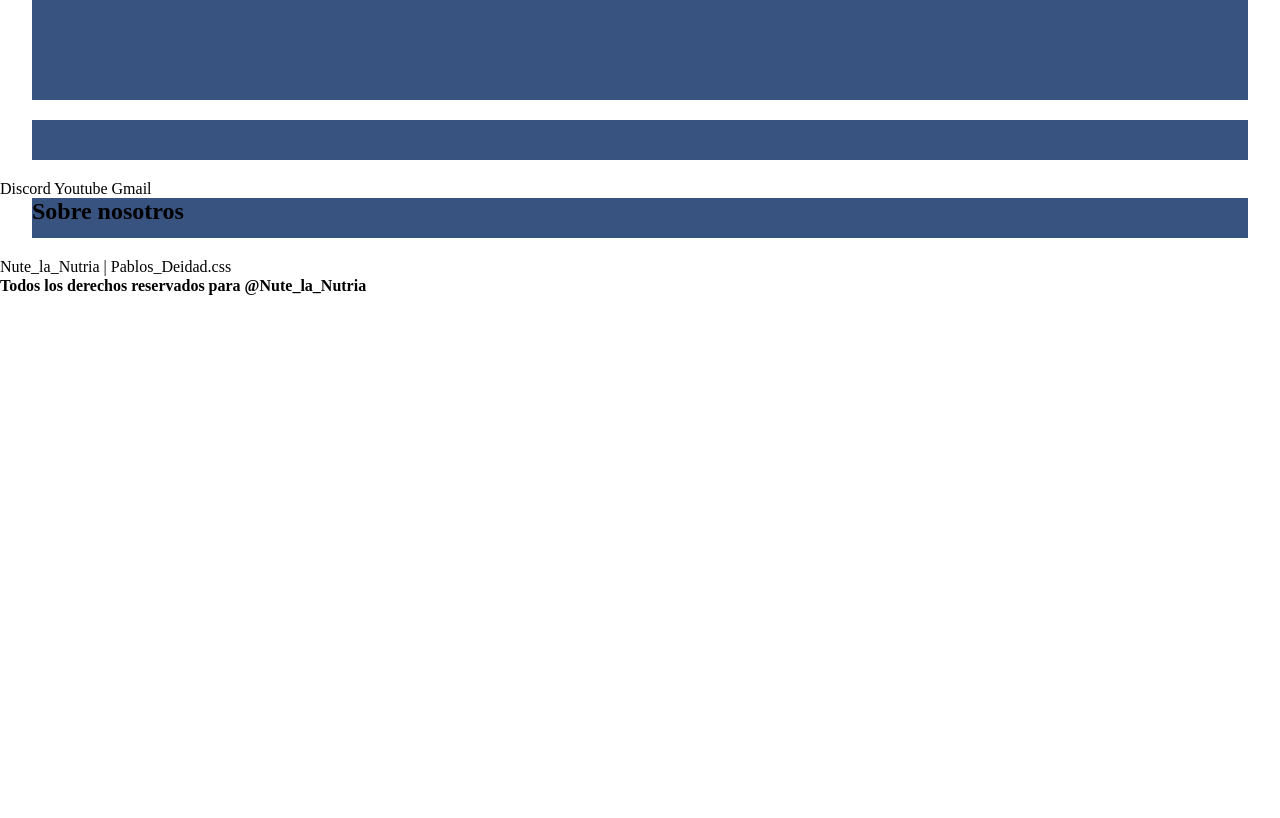
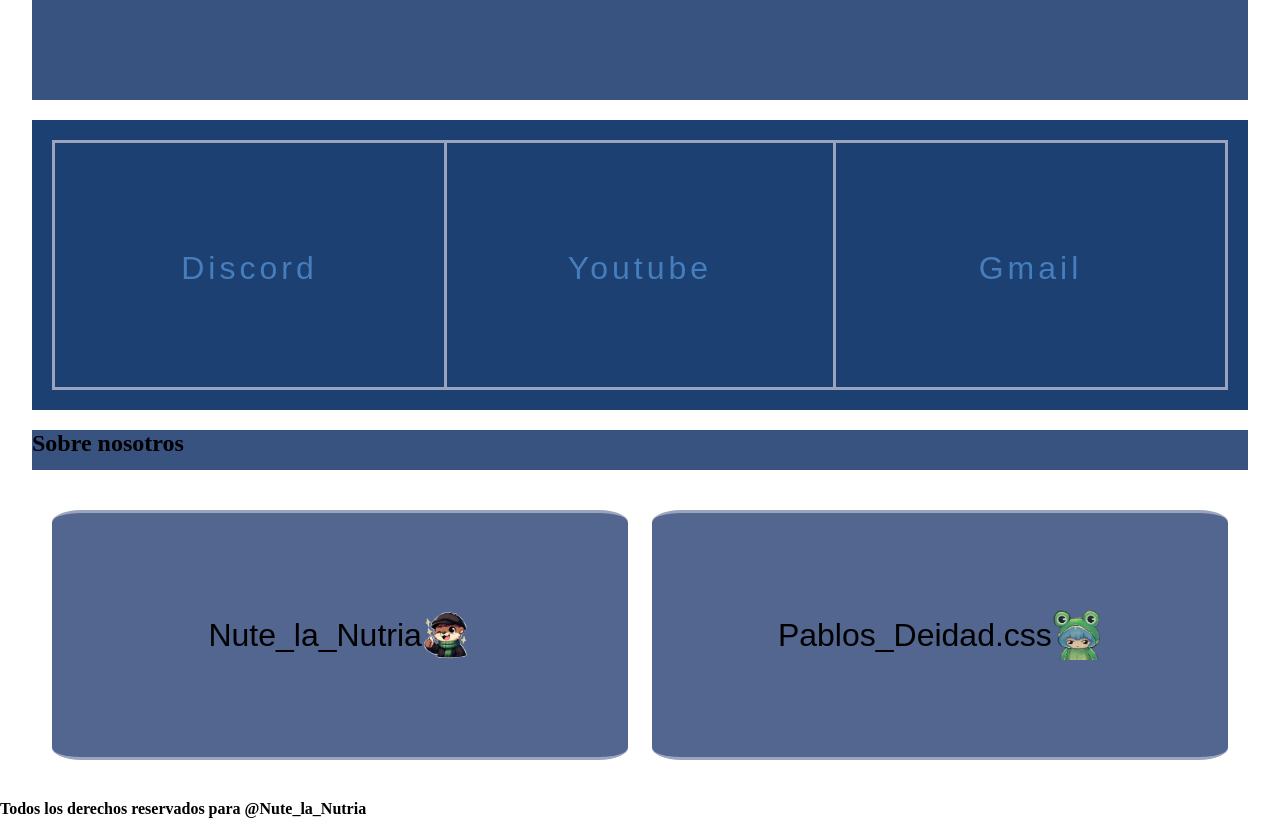
Before and after one commit to Duz-Dev/DevFront, a plain HTML site: page index.html in a window 1280 px wide. Shown: the part 500-1318 px from the top of the page. Before the commit the page ends 800 px from the top, so only its background shows below. Drawn offline with Linux system fonts and the light colour scheme; a web font is replaced by a local one.

Commit message:
stylze the profiles and add two png on it

```diff
--- a/index.html
+++ b/index.html
@@ -24,17 +24,23 @@
     <section class="content carrusel"> <!--Carrusel-->
         <div class="carrusel">Soy un carrusel :D</div>
     </section>
-    <section class="content links"></section><!--Links-->
-        <span class="redes"><a href="#">Discord</a></span>
-        <span class="redes"><a href="#">Youtube</a></span>
-        <span class="redes"><a href="#">Gmail</a></span>
+    <section class="content redes"><!--Links-->
+        <div class="redes__item--first"><a href="#">Discord</a></div>
+        <div class="redes__item--middle"><a href="#">Youtube</a></div>
+        <div class="redes__item--last"><a href="#">Gmail</a></div>
+    </section>
     <section class="content about"> <!--Sobre nosotros-->
         <h2>Sobre nosotros</h2>
     </section>
-    <section> <!--Perfiles-->
-        <span>Nute_la_Nutria</span>
-        <span>|</span>
-        <span>Pablos_Deidad.css</span>
+    <section class="content creators"> <!--Perfiles-->
+        <div class="creators__item">
+            Nute_la_Nutria
+            <img src="src/assets/nutria okay.png" alt="foto_nute" height="50px">
+        </div>
+        <div class="creators__item">
+            Pablos_Deidad.css
+            <img src="src/assets/pablos.png" alt="foto_pablo" height="50px">
+        </div>
     </section>
     <footer>
         <span class="derechos"><b>Todos los derechos reservados para @Nute_la_Nutria</b></span>
--- a/src/css/style.css
+++ b/src/css/style.css
@@ -102,6 +102,80 @@ header{
     font-family: var(--font-family-2);
 }
 
+
+/*--Redes Sociales--*/
+
+.redes{
+    background-color: var(--color-surface-mixed-100);
+    display: flex;
+    justify-content: space-between;
+    padding: 20px;
+}
+
+[class^="redes__item"]{
+    border-bottom: 3px solid var(--color-surface-mixed-600);
+    border-top: 3px solid var(--color-surface-mixed-600);
+    display: inline-flex;
+    height: 250px;
+    width: 33.33%;
+    justify-content: center;
+    align-items: center;
+    font-family: var(--font-family-1);
+}
+
+.redes__item--first{
+    border-left: 3px solid var(--color-surface-mixed-600);
+}
+.redes__item--last{
+    border-right: 3px solid var(--color-surface-mixed-600);
+}
+.redes__item--middle{
+    border-left: 3px solid var(--color-surface-mixed-600);
+    border-right: 3px solid var(--color-surface-mixed-600);
+}
+
+[class^="redes__item"] a{
+    color: rgb(70, 125, 188);
+    font-size: 2rem;
+    letter-spacing: 0.25rem;
+    width: 100%;
+    height: 100%;
+    text-align: center;
+    line-height: 250px;
+}
+
+[class^="redes__item"] a:hover{
+    color: #fff;
+}
+
+/*--Creadores--*/
+.creators{
+    background-color: #fff;
+    display: flex;
+    justify-content: space-between;
+    padding: 20px;
+}
+
+[class^="creators__item"]{
+    background-color: var(--color-surface-mixed-300);
+    border-bottom: 3px solid var(--color-surface-mixed-600);
+    border-top: 3px solid var(--color-surface-mixed-600);
+    display: inline-flex;
+    height: 250px;
+    width: 49%;
+    justify-content: center;
+    align-items: center;
+    font-family: var(--font-family-1);
+    font-size: 2rem;
+    border-radius: 5%;
+}
+
+[class^="creators__item"]:hover{
+    color: #fff;
+
+}
+
+
 /*--------------------------------------------*/
 
 @media (width <= 900px) {
@@ -124,4 +198,4 @@ header{
     .nav__item--link{
         font-size: 1rem !important;
     }
-  }
+}
```
Also changed, not shown: src/assets/nutria okay.png (added), src/assets/pablos.png (added).
